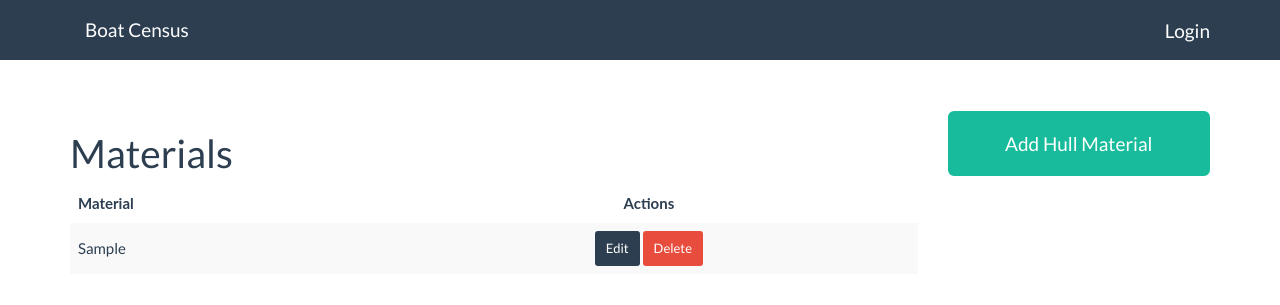
After one commit to wkigenyi/boatcensus, a Django app: page /hull_material/ in a window 1280 px wide. The commit adds this page. Shown: the top 305 px of the page. Run offline with Django 3.2, Linux system fonts and the light colour scheme; tables that the repository leaves empty hold one stand-in row (values such as "Sample post"); some libraries are stand-ins or nearby versions; some web fonts are replaced.

Commit message:
Add Hull Material

```diff
--- a/boat_census/templates/boat_census/base.html
+++ b/boat_census/templates/boat_census/base.html
@@ -41,6 +41,7 @@
                                                         <li><a href="{% url 'boat_census:boat_uses' %}">Boat Uses</a></li>
                                                         <li><a href="{% url 'boat_census:fuel_types' %}">Fuel Types</a></li>
                                                         <li><a href="{% url 'boat_census:prop_types' %}">Propulsion Types</a></li>
+                                                        <li><a href="{% url 'boat_census:hull_material' %}">Hull Material</a></li>
                                                         <li><a href="{% url 'boat_census:colors' %}">Colors</a></li>
                                                 </ul>
                                         </li>
--- /dev/null
+++ b/boat_census/templates/boat_census/materials.html
@@ -0,0 +1,39 @@
+{% extends 'boat_census/base.html' %}
+{% block title %}
+<title>Materials </title>
+{% endblock %}
+{% block main %}
+<h1>Materials</h1>
+
+{% if materials %}
+    <table class="table table-striped table-middle-aligned">
+        <thead>
+            <tr>
+                <th scope="col">Material</th>
+                <th scope="col" class="text-center">Actions</th>
+            </tr>
+        </thead>
+        <tbody>
+            {% for material in materials %}
+                <tr>
+                    <td>{{material.hull_material}}</td>
+                    <td class="text-center">
+                        <div class="action-items">
+                            <a href="" class="btn btn-primary btn-sm">Edit</a>
+                            <a href="" class="btn btn-danger btn-sm">Delete</a>
+                        </div>
+                    </td>
+                </tr>
+            {% endfor %}
+        </tbody>
+    </table>
+{% else %}
+    <p>No Hull Materials Yet</p>
+{% endif %}
+
+{% endblock %}
+{% block sidebar %}
+<div class="section actions">
+    <a href="{% url 'boat_census:add_hull_material' %}" class="btn btn-block btn-lg btn-success">Add Hull Material</a>
+</div>
+{% endblock %}
--- a/boat_census/urls.py
+++ b/boat_census/urls.py
@@ -14,6 +14,8 @@ urlpatterns = [
     path('enumerators/',views.enumerators,name='enumerators'),
     path('add_enumerator/',views.add_enumerator,name='add_enumerator'),
     path('propulsion_types/',views.prop_types,name='prop_types'),
+    path('hull_material/',views.hull_material,name='hull_material'),
+    path('add_hull_material/',views.add_hull_material,name='add_hull_material'),
     path('add_owner/',views.add_owner,name='add_owner'),
     path('add_district/',views.add_district,name='add_district'),
     path('add_color/',views.add_color,name='add_color'),
--- a/boat_census/views.py
+++ b/boat_census/views.py
@@ -1,8 +1,8 @@
 from django.shortcuts import render
 from django.http import HttpResponse,HttpResponseRedirect
 from django.urls import reverse
-from .models import Owner,District,BoatType,Vessel,LandingSite,BoatClass,BoatUse,FuelType,Propulsion,Color,Enumerator
-from .forms import OwnerForm,DistrictForm,BoatTypeForm,VesselForm,LandingSiteForm,BoatClassForm,BoatUseForm,PropulsionForm,ColorForm,FuelTypeForm,EnumeratorForm
+from .models import Owner,District,BoatType,Vessel,LandingSite,BoatClass,BoatUse,FuelType,Propulsion,Color,Enumerator,HullMaterial
+from .forms import OwnerForm,DistrictForm,BoatTypeForm,VesselForm,LandingSiteForm,BoatClassForm,BoatUseForm,PropulsionForm,ColorForm,FuelTypeForm,EnumeratorForm,HullForm
 from django.contrib.auth.models import User
 # Create your views here.
 def index(request):
@@ -19,7 +19,11 @@ def enumerators(request):
     enumerators = Enumerator.objects.all()
     context = {'enumerators':enumerators}
     return render(request,'boat_census/enumerators.html',context)
-
+def hull_material(request):
+    #For viewing the owners
+    materials = HullMaterial.objects.all()
+    context = {'materials':materials}
+    return render(request,'boat_census/materials.html',context)
 def add_owner(request):
     #Enable users to add owners
     if request.method != 'POST':
@@ -33,6 +37,19 @@ def add_owner(request):
             return HttpResponseRedirect(reverse('boat_census:owners'))
     context = {'form':form}
     return render(request,'boat_census/add_owner.html',context)
+def add_hull_material(request):
+    #Enable users to add material
+    if request.method != 'POST':
+        #Data has not been entered, present a new from
+        form = HullForm()
+    else:
+        #Data has been submitted
+        form = HullForm(request.POST)
+        if form.is_valid():
+            form.save()
+            return HttpResponseRedirect(reverse('boat_census:hull_material'))
+    context = {'form':form}
+    return render(request,'boat_census/add_hull_material.html',context)
 def add_enumerator(request):
     #Enable users to add enumerators
     if request.method != 'POST':
```
Also changed, not shown: boat_census/forms.py (+6 -1 lines), boat_census/templates/boat_census/add_hull_material.html (added, +15 -0 lines).
